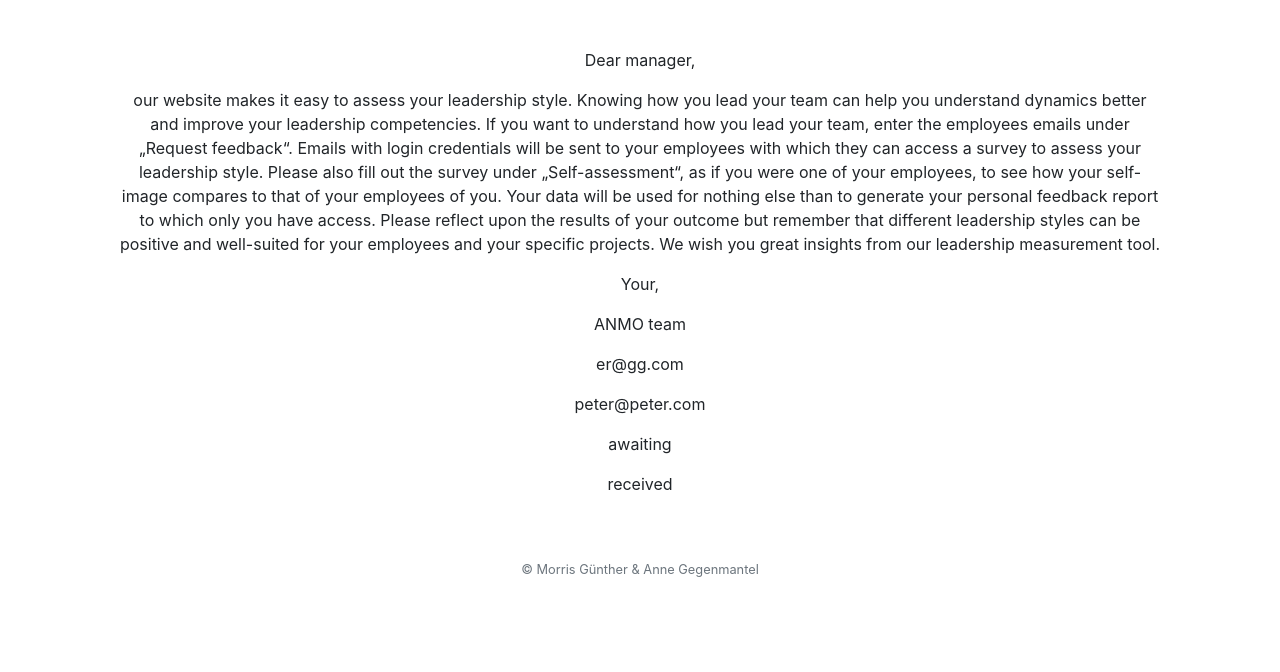
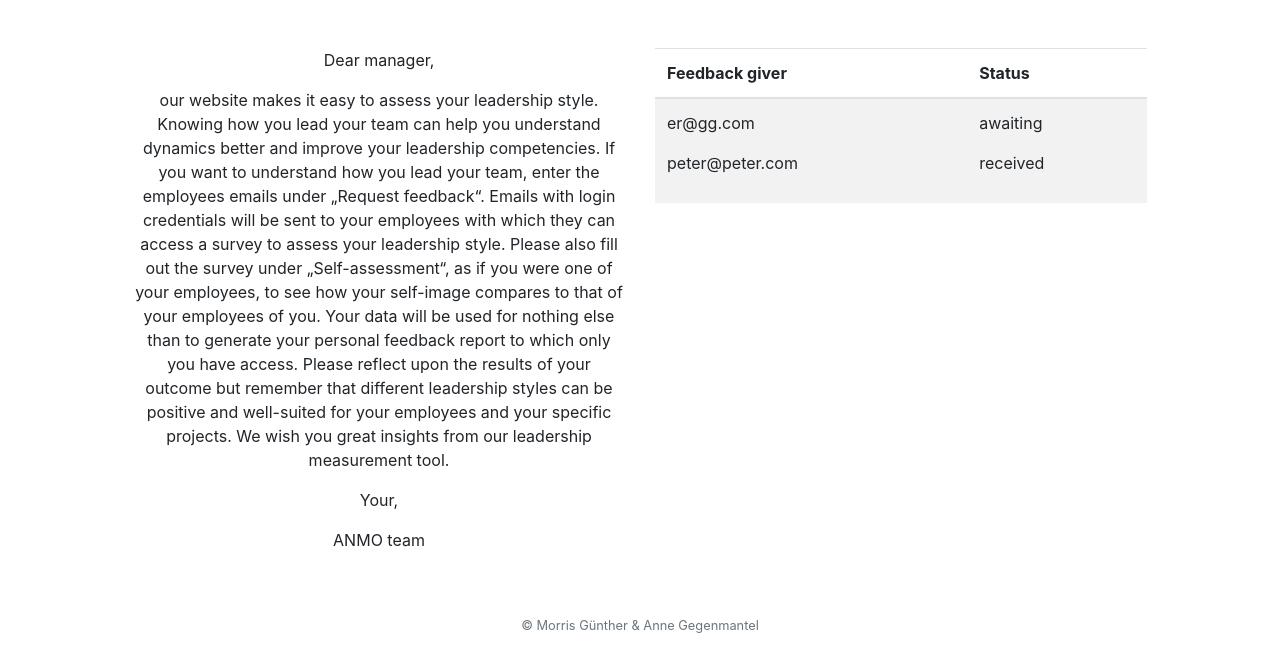
Before and after one commit to MorrisGunther/FINAL, a Flask app: page / in a window 1280 px wide. Shown: the part 76-748 px from the top of the page. Run offline with Flask 2, Linux system fonts and the light colour scheme; a user stored in the database is signed in; data comes from the database, SQL or seed files in the repository; both versions use the stored data as it was after the commit; some libraries are stand-ins or nearby versions.

Commit message:
changed buttins, table and added text to employee index

```diff
--- a/templates/employee_feedback_already_submitted.html
+++ b/templates/employee_feedback_already_submitted.html
@@ -9,6 +9,6 @@
     You have already submitted your feedback. It is not possible to submit it twice.
 </p>
 <div class="container">
-    <a href="/employee_index" class="btn btn-info" role="button">Return to homepage</a>
+    <a href="/employee_index" class="btn btn-primary" role="button">Return to homepage</a>
 </div>
 {% endblock %}
--- a/templates/employee_index.html
+++ b/templates/employee_index.html
@@ -9,7 +9,9 @@
     Dear employee,
 </p>
 <p>
-    ???
+You have been chosen to provide feedback for you manager. Please answer the survey questions honestly.
+    Your feedback will be anonymous.
+
 </p>
 <p>
     Your,
--- a/templates/employee_provide_feedback_success.html
+++ b/templates/employee_provide_feedback_success.html
@@ -9,6 +9,6 @@
     Your feedback has been submitted successfully!
 </p>
 <div class="container">
-    <a href="/employee_index" class="btn btn-info" role="button">Return to homepage</a>
+    <a href="/employee_index" class="btn btn-primary" role="button">Return to homepage</a>
 </div>
 {% endblock %}
--- a/templates/manager_index.html
+++ b/templates/manager_index.html
@@ -5,6 +5,9 @@
 {% endblock %}
 
 {% block main %}
+<div class="container-fluid">
+    <div class="row">
+        <div id="infodisplay_col" class="col-md-6">
             <p>
                 Dear manager,
             </p>
@@ -20,18 +23,32 @@
             <p>
                 ANMO team
             </p>
-<p>
-    {% for email_of_requested_employees_ in emails_of_requested_employees_ %}
+            </div>
+        <div id="emaildisplay_col" class="col-md-6">
+            <table class="table table-striped">
+                <thead>
+                    <th>Feedback giver</th>
+                    <th>Status</th>
+                </thead>
+
+                <tbody>
+                 <tr>
+                    <td>{% for email_of_requested_employees_ in emails_of_requested_employees_ %}
                     <p>
                         {{ email_of_requested_employees_ }}
                     </p>
                     {% endfor %}
-<p/>
-<p>
-    {% for i in awaiting_or_received %}
+                    </td>
+
+                    <td>{% for i in awaiting_or_received %}
                     <p>
                         {{ i }}
                     </p>
                     {% endfor %}
                     </p>
+                    </td>
+                </tr>
+            </table>
+        </div>
+
 {% endblock %}
--- a/templates/manager_self_assessment_already_submitted.html
+++ b/templates/manager_self_assessment_already_submitted.html
@@ -9,6 +9,6 @@
     You have already submitted your self-assessment. It is not possible to submit it twice.
 </p>
 <div class="container">
-    <a href="/" class="btn btn-info" role="button">Return to homepage</a>
+    <a href="/" class="btn btn-primary" role="button">Return to homepage</a>
 </div>
 {% endblock %}
--- a/templates/manager_self_assessment_success.html
+++ b/templates/manager_self_assessment_success.html
@@ -9,6 +9,6 @@
     Your self-assessment has been submitted successfully!
 </p>
 <div class="container">
-    <a href="/" class="btn btn-info" role="button">Return to homepage</a>
+    <a href="/" class="btn btn-primary" role="button">Return to homepage</a>
 </div>
 {% endblock %}
```
Also changed, not shown: leadership.db. Lines whose indentation alone changed are shown as unchanged.
